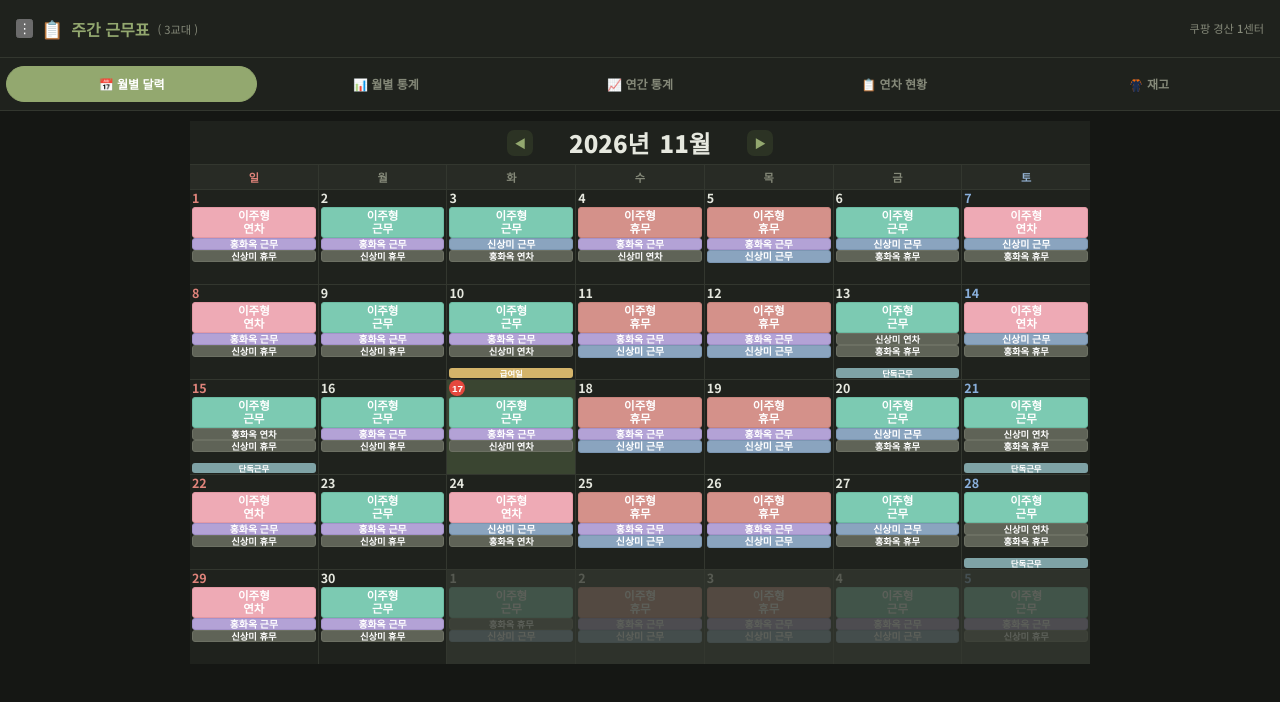
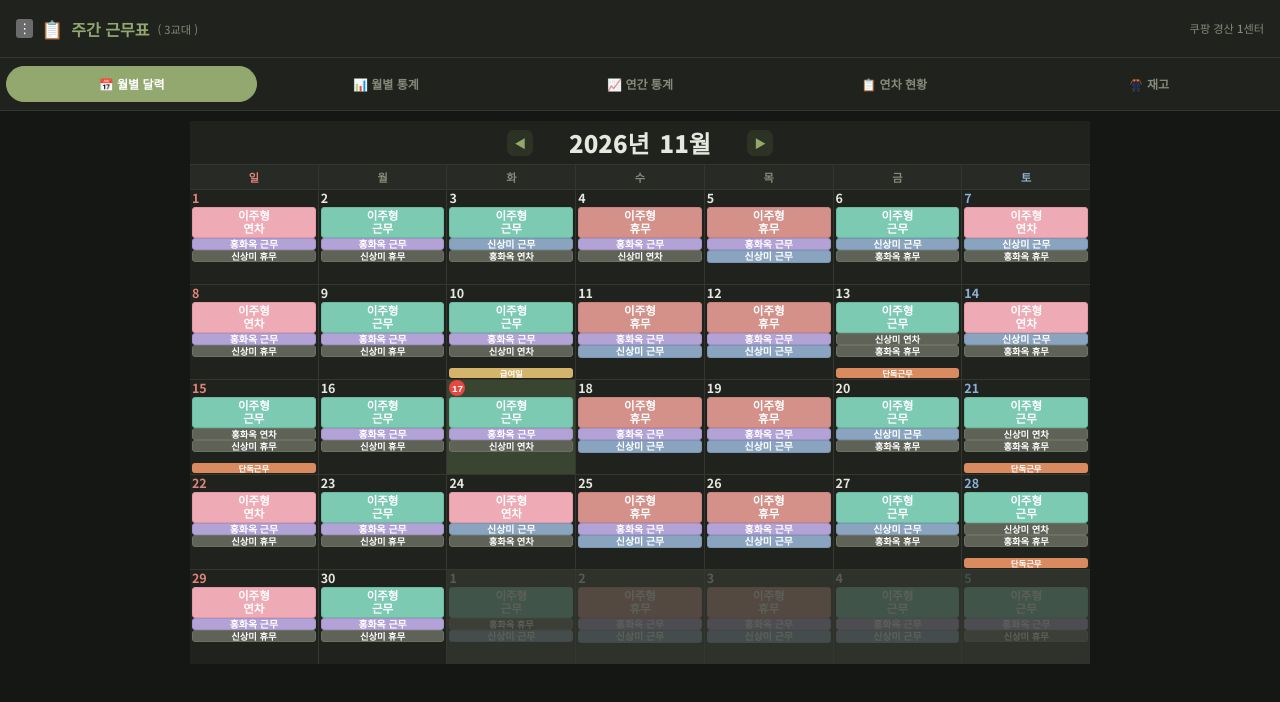
Before and after one commit to Hundies/MyRoster, a plain HTML site: page index.html in a window 1280 px wide. Drawn offline with Linux system fonts and the light colour scheme.

Commit message:
단독 근무 색 주황으로 변경 (신상미 색과 구분)
Co-Authored-By: Claude Opus 5.5 <noreply@anthropic.com>
Claude-Session: https://claude.ai/code/session_014XgJPmchHMCF26wgP1EUA5

```diff
--- a/index.html
+++ b/index.html
@@ -125,7 +125,7 @@
     font-size:0.52rem;font-weight:800;color:#fff;line-height:1;
     border-radius:3px;padding:1px 2px;white-space:nowrap;width:100%;}
   .bottom-half.payday{background:#d4b46a;}
-  .bottom-half.solo{background:#7fa3a6;}
+  .bottom-half.solo{background:#d98b5f;}
   .bottom-half.x15{background:#d98f86;}
 
   .summary-banner{display:grid;grid-template-columns:repeat(3,1fr);gap:10px;margin-bottom:12px;}
```
